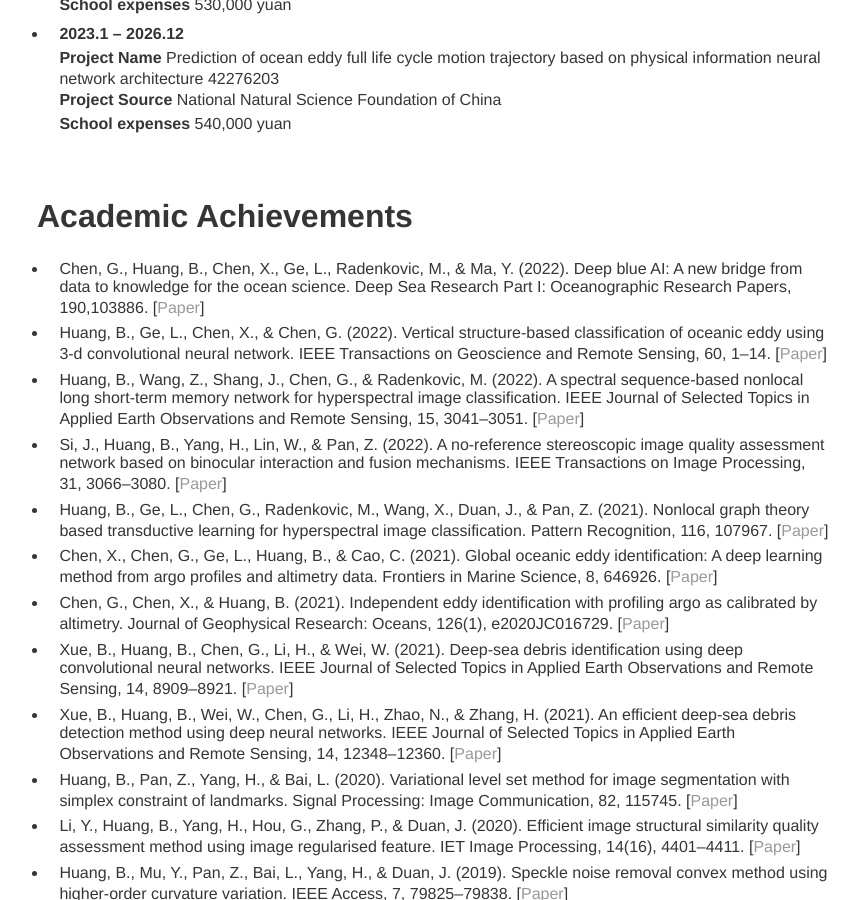
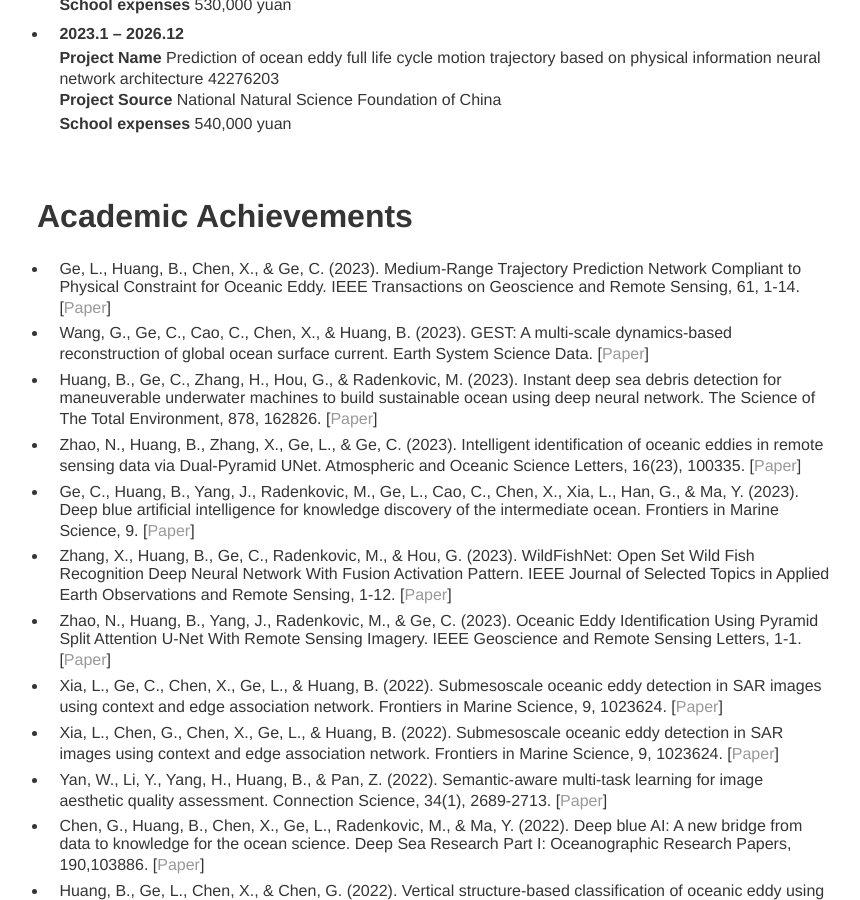
Before and after one commit to BaoxiangHuang/BaoxiangHuang.github.io, a Jekyll site: the page built from index.md, in a window 1280 px wide and 900 px high, scrolled down 911 px. Shown: the whole window, without its empty margins (203-1063 px from the left). Built offline with Jekyll 4.4.1, drawn with Linux system fonts in a browser that asks for light colours; our own code applies the rules of GitHub Pages for plain Markdown files.

Commit message:
Update index.md

```diff
--- a/index.md
+++ b/index.md
@@ -40,6 +40,16 @@ Research on lightweight AI methods for rapid prediction of environmental intelli
 
 <br/>
 # Academic Achievements
+* Ge, L., Huang, B., Chen, X., & Ge, C. (2023). Medium-Range Trajectory Prediction Network Compliant to Physical Constraint for Oceanic Eddy. IEEE Transactions on Geoscience and Remote Sensing, 61, 1-14. [[Paper](https://ieeexplore.ieee.org/document/10190732)]
+* Wang, G., Ge, C., Cao, C., Chen, X., & Huang, B. (2023). GEST: A multi-scale dynamics-based reconstruction of global ocean surface current. Earth System Science Data. [[Paper](https://essd.copernicus.org/preprints/essd-2023-107/)]
+* Huang, B., Ge, C., Zhang, H., Hou, G., & Radenkovic, M. (2023). Instant deep sea debris detection for maneuverable underwater machines to build sustainable ocean using deep neural network. The Science of The Total Environment, 878, 162826. [[Paper](https://www.sciencedirect.com/science/article/abs/pii/S0048969723014420?via%3Dihub)]
+* Zhao, N., Huang, B., Zhang, X., Ge, L., & Ge, C. (2023). Intelligent identification of oceanic eddies in remote sensing data via Dual-Pyramid UNet. Atmospheric and Oceanic Science Letters, 16(23), 100335. [[Paper](https://www.sciencedirect.com/science/article/pii/S1674283423000107?via%3Dihub)]
+* Ge, C., Huang, B., Yang, J., Radenkovic, M., Ge, L., Cao, C., Chen, X., Xia, L., Han, G., & Ma, Y. (2023). Deep blue artificial intelligence for knowledge discovery of the intermediate ocean. Frontiers in Marine Science, 9. [[Paper](https://www.frontiersin.org/articles/10.3389/fmars.2022.1034188/full)]
+* Zhang, X., Huang, B., Ge, C., Radenkovic, M., & Hou, G. (2023). WildFishNet: Open Set Wild Fish Recognition Deep Neural Network With Fusion Activation Pattern. IEEE Journal of Selected Topics in Applied Earth Observations and Remote Sensing, 1-12. [[Paper](https://ieeexplore.ieee.org/document/10197176)]
+* Zhao, N., Huang, B., Yang, J., Radenkovic, M., & Ge, C. (2023). Oceanic Eddy Identification Using Pyramid Split Attention U-Net With Remote Sensing Imagery. IEEE Geoscience and Remote Sensing Letters, 1-1. [[Paper](https://ieeexplore.ieee.org/document/10041953)]
+* Xia, L., Ge, C., Chen, X., Ge, L., & Huang, B. (2022). Submesoscale oceanic eddy detection in SAR images using context and edge association network. Frontiers in Marine Science, 9, 1023624. [[Paper](https://www.frontiersin.org/articles/10.3389/fmars.2022.1023624/full)]
+* Xia, L., Chen, G., Chen, X., Ge, L., & Huang, B. (2022). Submesoscale oceanic eddy detection in SAR images using context and edge association network. Frontiers in Marine Science, 9, 1023624. [[Paper](https://www.frontiersin.org/articles/10.3389/fmars.2022.1023624/full)]
+* Yan, W., Li, Y., Yang, H., Huang, B., & Pan, Z. (2022). Semantic-aware multi-task learning for image aesthetic quality assessment. Connection Science, 34(1), 2689-2713. [[Paper](https://www.tandfonline.com/doi/full/10.1080/09540091.2022.2147902)]
 * Chen, G., Huang, B., Chen, X., Ge, L., Radenkovic, M., & Ma, Y. (2022). Deep blue AI: A new bridge from
 data to knowledge for the ocean science. Deep Sea Research Part I: Oceanographic Research Papers, 190,103886. [[Paper](https://www.frontiersin.org/articles/10.3389/fmars.2022.1034188/full)]
 * Huang, B., Ge, L., Chen, X., & Chen, G. (2022). Vertical structure-based classification of oceanic eddy
```
